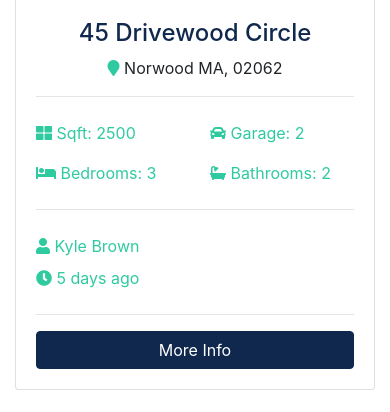
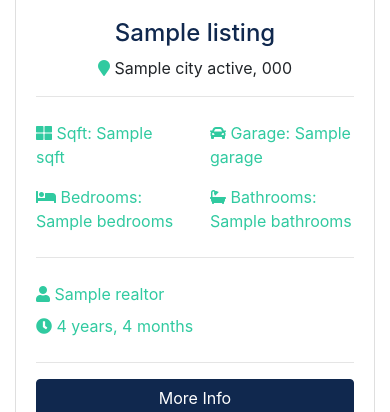
Before and after one commit to kamuz/btre, a Django app: template templates/pages/index.html in a window 390 px wide. Shown: the part 1194-1606 px from the top of the page. Run offline with Django 5.2, Linux system fonts and the light colour scheme; the template is opened without the code that fills it: most values are stand-ins (such as "Sample title", 1, 10 or a date in 2020); grey boxes marked "Sample" are stand-in pictures; some libraries are stand-ins or nearby versions.

Commit message:
Show last 3 listing on the index page

```diff
--- a/templates/pages/index.html
+++ b/templates/pages/index.html
@@ -1,5 +1,6 @@
 {% extends 'base.html' %}
 {% load static %}
+{% load humanize %}
 {% block content %}
 <!-- Showcase -->
 <section id="showcase">
@@ -128,131 +129,55 @@
         <h3 class="text-center mb-3">Latest Listings</h3>
         <div class="row">
             <!-- Listing 1 -->
+            {% if listings %}
+                {% for listing in listings %}
                     <div class="col-md-6 col-lg-4 mb-4">
                         <div class="card listing-preview">
-                    <img class="card-img-top" src="{% static '/img/homes/home-1.jpg' %}" alt="">
+                            <img class="card-img-top" src="{{ listing.photo_main.url }}" alt="{{ listing.title }}">
                             <div class="card-img-overlay">
                                 <h2>
-                            <span class="badge badge-secondary text-white">$490,000</span>
+                                    <span class="badge badge-secondary text-white">${{ listing.price | intcomma}}</span>
                                 </h2>
                             </div>
                             <div class="card-body">
                                 <div class="listing-heading text-center">
-                            <h4 class="text-primary">45 Drivewood Circle</h4>
+                                    <h4 class="text-primary">{{ listing.title }}</h4>
                                     <p>
-                                <i class="fas fa-map-marker text-secondary"></i> Norwood MA, 02062</p>
+                                        <i class="fas fa-map-marker text-secondary"></i> {{ listing.city }} {{ listing.state }}, {{ listing.zicode }}</p>
                                 </div>
                                 <hr>
                                 <div class="row py-2 text-secondary">
                                     <div class="col-6">
-                                <i class="fas fa-th-large"></i> Sqft: 2500</div>
+                                        <i class="fas fa-th-large"></i> Sqft: {{ listing.sqft }}</div>
                                     <div class="col-6">
-                                <i class="fas fa-car"></i> Garage: 2</div>
+                                        <i class="fas fa-car"></i> Garage: {{ listing.garage }}</div>
                                 </div>
                                 <div class="row py-2 text-secondary">
                                     <div class="col-6">
-                                <i class="fas fa-bed"></i> Bedrooms: 3</div>
+                                        <i class="fas fa-bed"></i> Bedrooms: {{ listing.bedrooms }}</div>
                                     <div class="col-6">
-                                <i class="fas fa-bath"></i> Bathrooms: 2</div>
+                                        <i class="fas fa-bath"></i> Bathrooms: {{ listing.bathrooms }}</div>
                                 </div>
                                 <hr>
                                 <div class="row py-2 text-secondary">
-                            <div class="col-6">
-                                <i class="fas fa-user"></i> Kyle Brown</div>
+                                    <div class="col-12">
+                                        <i class="fas fa-user"></i> {{ listing.realtor }}</div>
                                 </div>
                                 <div class="row text-secondary pb-2">
-                            <div class="col-6">
-                                <i class="fas fa-clock"></i> 5 days ago</div>
+                                    <div class="col-12">
+                                        <i class="fas fa-clock"></i> {{ listing.list_date | timesince }}</div>
                                 </div>
                                 <hr>
-                        <a href="listing.html" class="btn btn-primary btn-block">More Info</a>
+                                <a href="{% url 'listing' listing.id %}" class="btn btn-primary btn-block">More Info</a>
                             </div>
                         </div>
                     </div>
-            <!-- Listing 2 -->
-            <div class="col-md-6 col-lg-4 mb-4">
-                <div class="card listing-preview">
-                    <img class="card-img-top" src="{% static '/img/homes/home-2.jpg' %}" alt="">
-                    <div class="card-img-overlay">
-                        <h2>
-                            <span class="badge badge-secondary text-white">$550,000</span>
-                        </h2>
+                {% endfor %}
+            {% else %}
+                <div class="col-md-12">
+                    <p>No Listings Available</p>
                 </div>
-                    <div class="card-body">
-                        <div class="listing-heading text-center">
-                            <h4 class="text-primary">18 Jefferson Lane</h4>
-                            <p>
-                                <i class="fas fa-map-marker text-secondary"></i> Woburn MA, 01801</p>
-                        </div>
-                        <hr>
-                        <div class="row py-2 text-secondary">
-                            <div class="col-6">
-                                <i class="fas fa-th-large"></i> Sqft: 3200</div>
-                            <div class="col-6">
-                                <i class="fas fa-car"></i> Garage: 1</div>
-                        </div>
-                        <div class="row py-2 text-secondary">
-                            <div class="col-6">
-                                <i class="fas fa-bed"></i> Bedrooms: 4</div>
-                            <div class="col-6">
-                                <i class="fas fa-bath"></i> Bathrooms: 2.5</div>
-                        </div>
-                        <hr>
-                        <div class="row py-2 text-secondary">
-                            <div class="col-6">
-                                <i class="fas fa-user"></i> Mark Hudson</div>
-                        </div>
-                        <div class="row text-secondary pb-2">
-                            <div class="col-6">
-                                <i class="fas fa-clock"></i> 5 days ago</div>
-                        </div>
-                        <hr>
-                        <a href="listing.html" class="btn btn-primary btn-block">More Info</a>
-                    </div>
-                </div>
-            </div>
-            <!-- Listing 3 -->
-            <div class="col-md-6 col-lg-4 mb-4">
-                <div class="card listing-preview">
-                    <img class="card-img-top" src="{% static '/img/homes/home-3.jpg' %}" alt="">
-                    <div class="card-img-overlay">
-                        <h2>
-                            <span class="badge badge-secondary text-white">$580,000</span>
-                        </h2>
-                    </div>
-                    <div class="card-body">
-                        <div class="listing-heading text-center">
-                            <h4 class="text-primary">187 Woodrow Street</h4>
-                            <p>
-                                <i class="fas fa-map-marker text-secondary"></i> Salem MA, 01915</p>
-                        </div>
-                        <hr>
-                        <div class="row py-2 text-secondary">
-                            <div class="col-6">
-                                <i class="fas fa-th-large"></i> Sqft: 3107</div>
-                            <div class="col-6">
-                                <i class="fas fa-car"></i> Garage: 0</div>
-                        </div>
-                        <div class="row py-2 text-secondary">
-                            <div class="col-6">
-                                <i class="fas fa-bed"></i> Bedrooms: 4</div>
-                            <div class="col-6">
-                                <i class="fas fa-bath"></i> Bathrooms: 3</div>
-                        </div>
-                        <hr>
-                        <div class="row py-2 text-secondary">
-                            <div class="col-6">
-                                <i class="fas fa-user"></i> Mark Hudson</div>
-                        </div>
-                        <div class="row text-secondary pb-2">
-                            <div class="col-6">
-                                <i class="fas fa-clock"></i> 5 days ago</div>
-                        </div>
-                        <hr>
-                        <a href="listing.html" class="btn btn-primary btn-block">More Info</a>
-                    </div>
-                </div>
-            </div>
+            {% endif %}
         </div>
     </div>
 </section>
```
Also changed, not shown: pages/views.py (+7 -2 lines), db.sqlite3, media/photos/2024/05/28/home-4.jpg (added). Lines whose indentation alone changed are shown as unchanged.
